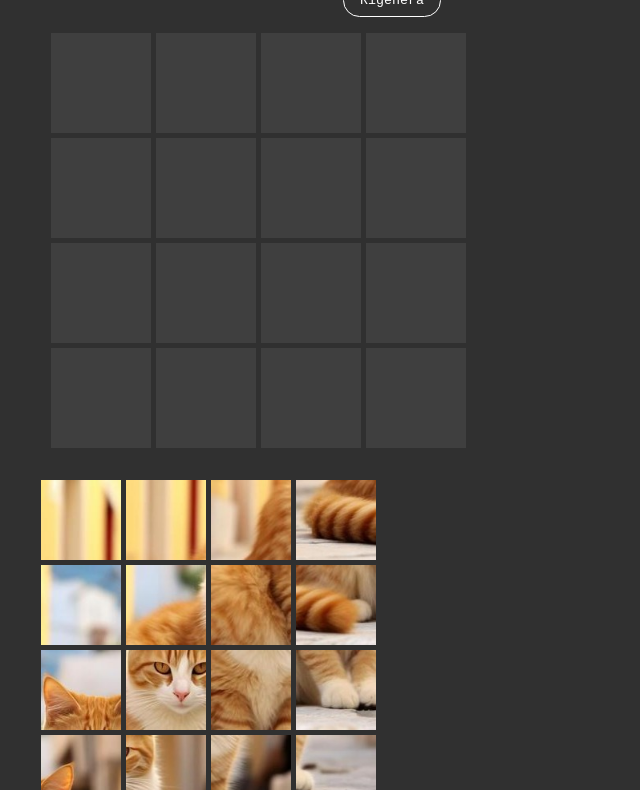
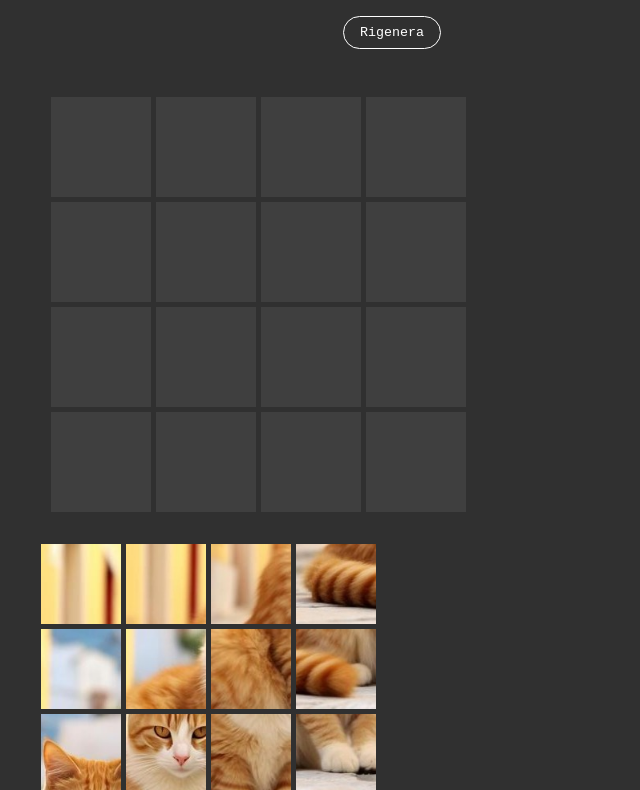
Before and after one commit to matteo-rossi90/js-simple-puzzle-game, a plain HTML site: page index.html in a window 1280 px wide. Shown: the part 120-910 px from the top of the page, without its empty margins (248-888 px from the left). Drawn offline with Linux system fonts and the light colour scheme.

Commit message:
fix button

```diff
--- a/css/style.css
+++ b/css/style.css
@@ -8,6 +8,10 @@
 
 body{
     background-color: rgb(48, 48, 48);
+}
+
+#button-box{
+    padding: 2rem 0;
 }
 
 button{
--- a/index.html
+++ b/index.html
@@ -10,7 +10,9 @@
     <main>
         <div id="container">
             <div id="title">Puzzle Game</div>
-            <button id="reset">Rigenera</button>
+            <div id="button-box">
+                <button id="reset">Rigenera</button>
+            </div>
             <div id="puzzle-box">
                 <box id="puzzle-board">
                     <!-- <div class="tiles-drag"> -->
```
